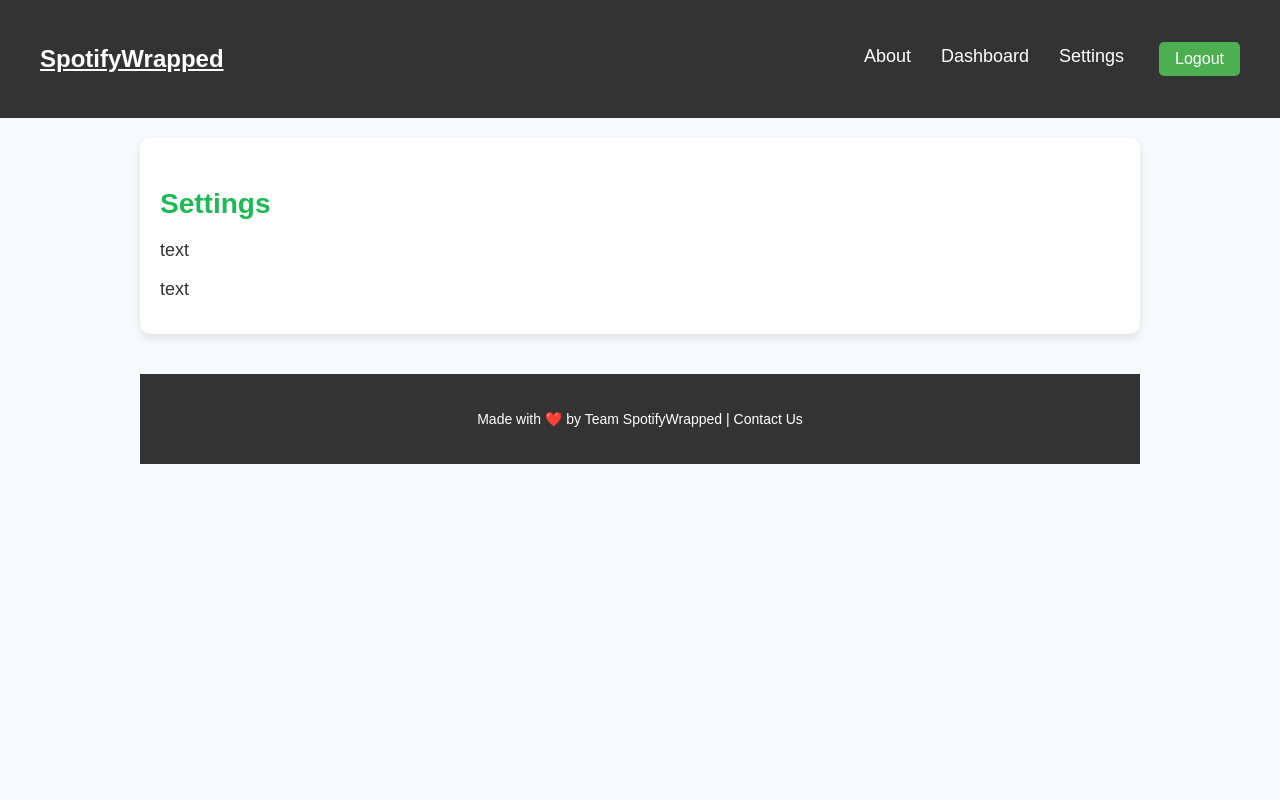
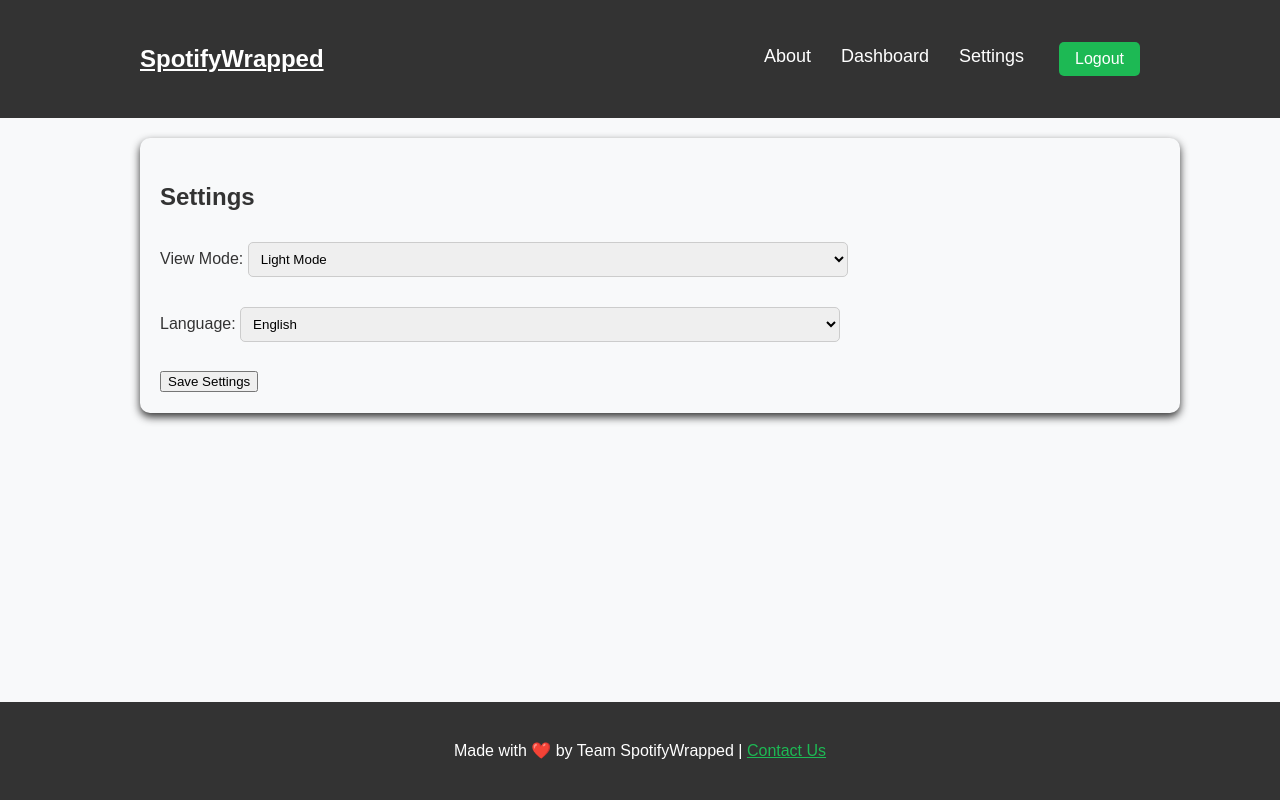
Before and after one commit to AKobir5503/SpotifyWrapped, a Django app: page /settings/ in a window 1280 px wide. Run offline with Django 5.2, Linux system fonts and the light colour scheme; a user stored in the database is signed in; parts of the project's set-up code (start-up, migrations or seed data) failed here and were passed over.

Commit message:
renaming settings to user settings for clarity and making the settings page have view mode functionality

```diff
--- /dev/null
+++ b/wrapped/static/wrapped/user_settings.css
@@ -0,0 +1,202 @@
+/* Color Variables */
+:root {
+    --primary-bg-light: #f8f9fa;
+    --primary-text-light: #333;
+    --header-footer-bg-light: #333;
+    --header-footer-text-light: #fff;
+
+    --primary-bg-dark: #121212;
+    --primary-text-dark: #ffffff;
+    --header-footer-bg-dark: #1f1f1f;
+    --header-footer-text-dark: #ffffff;
+
+    --primary-bg-high-contrast: #000000;
+    --primary-text-high-contrast: #ffff00;
+    --header-footer-bg-high-contrast: #000000;
+    --header-footer-text-high-contrast: #ffff00;
+
+    --highlight-color: #1db954;
+    --hover-highlight: #45a049;
+}
+
+/* General Styles */
+body {
+    font-family: Arial, sans-serif;
+    line-height: 1.6;
+    margin: 0;
+    padding: 0;
+    display: flex;
+    flex-direction: column;
+    min-height: 100vh; /* Ensure full viewport height */
+    transition: all 0.3s ease-in-out;
+}
+
+body.light {
+    background-color: var(--primary-bg-light);
+    color: var(--primary-text-light);
+}
+
+body.dark {
+    background-color: var(--primary-bg-dark);
+    color: var(--primary-text-dark);
+}
+
+body.high_contrast {
+    background-color: var(--primary-bg-high-contrast);
+    color: var(--primary-text-high-contrast);
+}
+
+/* Header */
+header {
+    padding: 20px 0;
+    background-color: var(--header-footer-bg-light);
+    color: var(--header-footer-text-light);
+    transition: all 0.3s ease-in-out;
+}
+
+body.light header {
+    background-color: var(--header-footer-bg-light);
+    color: var(--header-footer-text-light);
+}
+
+body.dark header {
+    background-color: var(--header-footer-bg-dark);
+    color: var(--header-footer-text-dark);
+}
+
+body.high_contrast header {
+    background-color: var(--header-footer-bg-high-contrast);
+    color: var(--header-footer-text-high-contrast);
+}
+
+header .container {
+    max-width: 1200px;
+    margin: 0 auto;
+    display: flex;
+    justify-content: space-between;
+    align-items: center;
+}
+
+header .logo {
+    font-size: 24px;
+    font-weight: bold;
+    color: inherit;
+}
+
+/* Navigation Links */
+header .nav-links {
+    list-style: none;
+    display: flex;
+    justify-content: flex-end;
+    margin: 0;
+    padding: 0;
+}
+
+header .nav-links li {
+    margin: 0 15px;
+}
+
+header .nav-links a {
+    text-decoration: none;
+    font-size: 18px;
+    color: inherit;
+}
+
+/* Logout Button */
+header .logout-form {
+    display: inline;
+    margin-left: 20px;
+}
+
+header .logout-btn {
+    background-color: var(--highlight-color);
+    color: white;
+    border: none;
+    padding: 8px 16px;
+    font-size: 16px;
+    cursor: pointer;
+    border-radius: 5px;
+}
+
+header .logout-btn:hover {
+    background-color: var(--hover-highlight);
+}
+
+/* Main Content */
+.container {
+    flex: 1; /* Allow the container to expand and fill available space */
+    width: 1000px;
+    margin: auto;
+    padding: 20px;
+}
+
+.section {
+    margin-bottom: 40px;
+    padding: 20px;
+    background: #ffffff;
+    border-radius: 10px;
+    box-shadow: 0 4px 8px rgb(51, 51, 51);
+    width: 100%; /* Full width within its container */
+    max-width: 1200px; /* Adjust the width to match the screenshot */
+    margin: 0 auto; /* Center the box horizontally */
+    background-color: #76b2fe;
+}
+
+body.light .section {
+    background-color: var(--primary-bg-light);
+    color: var(--primary-text-light);
+}
+
+body.dark .section {
+    background-color: var(--primary-bg-dark);
+    color: var(--primary-text-dark);
+}
+
+body.high_contrast .section {
+    background-color: var(--primary-bg-high-contrast);
+    color: var(--primary-text-high-contrast);
+}
+
+/* Footer */
+footer {
+    text-align: center;
+    padding: 20px;
+    background-color: var(--header-footer-bg-light);
+    color: var(--header-footer-text-light);
+    transition: all 0.3s ease-in-out;
+}
+
+body.light footer {
+    background-color: var(--header-footer-bg-light);
+    color: var(--header-footer-text-light);
+}
+
+body.dark footer {
+    background-color: var(--header-footer-bg-dark);
+    color: var(--header-footer-text-dark);
+}
+
+body.high_contrast footer {
+    background-color: var(--header-footer-bg-high-contrast);
+    color: var(--header-footer-text-high-contrast);
+}
+
+/* Dropdowns */
+select {
+    width: 100%; /* Full width of its container */
+    max-width: 600px; /* Adjust dropdown width */
+    padding: 8px;
+    margin-top: 5px;
+    border: 1px solid #ccc;
+    border-radius: 5px;
+    box-sizing: border-box;
+}
+
+/* Link Hover Effects */
+a {
+    color: var(--highlight-color);
+}
+
+a:hover {
+    text-decoration: underline;
+}
--- a/wrapped/templates/about.html
+++ b/wrapped/templates/about.html
@@ -32,6 +32,7 @@
 
     <div class="container">
         <div class="section">
+            <h2>{{ view_mode }}</h2>
             <h2>What is SpotifyWrapped?</h2>
             <p>
                 SpotifyWrapped is your personalized music companion, designed to provide a detailed summary of your Spotify listening habits.
--- a/wrapped/templates/settings.html
+++ /dev/null
@@ -1,47 +0,0 @@
-{% load static %}
-<!DOCTYPE html>
-<html lang="en">
-<head>
-    <meta charset="UTF-8">
-    <meta name="viewport" content="width=device-width, initial-scale=1.0">
-    <title>About SpotifyWrapped</title>
-    <link rel="stylesheet" href="{% static 'wrapped/about.css' %}">
-
-</head>
-<body>
-    <header>
-        <div class="container">
-            <a href="/" class="logo">SpotifyWrapped</a>
-            <ul class="nav-links">
-                <li><a href="{% url 'about' %}">About</a></li>
-                {% if user.is_authenticated %}
-                    <li><a href="{% url 'dashboard' %}">Dashboard</a></li>
-                    <li><a href="{% url 'settings' %}">Settings</a></li>
-                    <form action="{% url 'logout' %}" method="post" class="logout-form">
-                        {% csrf_token %}
-                        <button type="submit" class="logout-btn">Logout</button>
-                    </form>
-                {% else %}
-                    <li><a href="{% url 'login' %}">Login</a></li>
-                    <li><a href="{% url 'register' %}">Register</a></li>
-                    <li><a href="{% url 'settings' %}">Settings</a></li>
-                {% endif %}
-            </ul>
-        </div>
-    </header>
-
-    <div class="container">
-        <div class="section">
-            <h2>Settings</h2>
-            <p>
-                text
-            <p>
-                text
-            </p>
-        </div>
-
-    <footer>
-        <p>Made with ❤️ by Team SpotifyWrapped | Contact Us</p>
-    </footer>
-</body>
-</html>
--- /dev/null
+++ b/wrapped/templates/user_settings.html
@@ -0,0 +1,96 @@
+{% load static %}
+<!DOCTYPE html>
+<html lang="en" class="{{ view_mode }}">
+<head>
+    <meta charset="UTF-8">
+    <meta name="viewport" content="width=device-width, initial-scale=1.0">
+    <title>SpotifyWrapped - Settings</title>
+    <link rel="stylesheet" href="{% static 'wrapped/user_settings.css' %}">
+</head>
+<body class="{{ view_mode }}">
+<header>
+        <div class="container">
+            <a href="/" class="logo">SpotifyWrapped</a>
+            <ul class="nav-links">
+                <li><a href="{% url 'about' %}">About</a></li>
+                {% if user.is_authenticated %}
+                    <li><a href="{% url 'dashboard' %}">Dashboard</a></li>
+                    <li><a href="{% url 'settings' %}">Settings</a></li>
+                    <form action="{% url 'logout' %}" method="post" class="logout-form">
+                        {% csrf_token %}
+                        <button type="submit" class="logout-btn">Logout</button>
+                    </form>
+                {% else %}
+                    <li><a href="{% url 'login' %}">Login</a></li>
+                    <li><a href="{% url 'register' %}">Register</a></li>
+                    <li><a href="{% url 'settings' %}">Settings</a></li>
+                {% endif %}
+            </ul>
+        </div>
+    </header>
+
+<div class="container">
+    <div class="section">
+        <h2>Settings</h2>
+        <form method="POST" action="{% url 'settings' %}">
+            {% csrf_token %}
+            <label for="view-mode">View Mode:</label>
+            <select name="view_mode" id="view-mode">
+                <option value="light" {% if view_mode == "light" %}selected{% endif %}>Light Mode</option>
+                <option value="dark" {% if view_mode == "dark" %}selected{% endif %}>Dark Mode</option>
+                <option value="high_contrast" {% if view_mode == "high_contrast" %}selected{% endif %}>High Contrast</option>
+            </select>
+            <br><br>
+            <label for="language">Language:</label>
+            <select name="language" id="language">
+                <option value="en" {% if language == "en" %}selected{% endif %}>English</option>
+                <option value="es" {% if language == "es" %}selected{% endif %}>Spanish</option>
+                <option value="de" {% if language == "de" %}selected{% endif %}>German</option>
+            </select>
+            <br><br>
+            <button type="submit">Save Settings</button>
+        </form>
+    </div>
+</div>
+
+<footer>
+    <p>Made with ❤️ by Team SpotifyWrapped | <a href="#">Contact Us</a></p>
+</footer>
+
+<script>
+    const settingsForm = document.querySelector("form");
+    settingsForm.addEventListener("submit", function (event) {
+        event.preventDefault(); // Prevent default form submission
+
+        const formData = new FormData(settingsForm);
+
+        // Send AJAX request to update settings
+        fetch("{% url 'settings' %}", {
+            method: "POST",
+            headers: {
+                "X-CSRFToken": "{{ csrf_token }}",
+            },
+            body: formData,
+        })
+        .then(response => response.json())
+        .then(data => {
+            alert(data.message); // Notify user of success
+        })
+        .catch(error => {
+            console.error("Error:", error);
+        });
+    });
+
+    const savedViewMode = localStorage.getItem("viewMode") || "{{ view_mode }}";
+    document.documentElement.className = savedViewMode;
+    const viewModeSelect = document.getElementById("view-mode");
+    viewModeSelect.value = savedViewMode;
+
+    viewModeSelect.addEventListener("change", function () {
+        const selectedMode = this.value;
+        document.documentElement.className = selectedMode; // Update the <html> class
+        localStorage.setItem("viewMode", selectedMode); // Save to localStorage
+    });
+</script>
+</body>
+</html>
--- a/wrapped/urls.py
+++ b/wrapped/urls.py
@@ -5,9 +5,7 @@ from . import views
 urlpatterns = [
     path('', views.landing, name='landing'),
     path('about/', views.about, name='about'),
-
-    path('settings/', views.settings, name='settings'),
-
+    path('settings/', views.user_settings, name='settings'),
     path('login/', views.login_user, name='login'),
     path('register/', views.register_user, name='register'),
     path('logout/', views.user_logout, name='logout'),
--- a/wrapped/views.py
+++ b/wrapped/views.py
@@ -13,6 +13,7 @@ from django.urls import reverse
 from collections import Counter
 from datetime import datetime
 from django.conf import settings
+from django.http import JsonResponse
 
 # use the settings instead of hardcoded values
 SPOTIFY_CLIENT_ID = settings.SPOTIFY_CLIENT_ID
@@ -230,5 +231,18 @@ def wrap_detail(request, wrap_id):
 def index(request):
     return render(request, 'index.html')
 
-def settings(request):
-    return render(request, 'settings.html')
+def user_settings(request):
+    if request.method == "POST":
+        view_mode = request.POST.get("view_mode", "light")
+        language = request.POST.get("language", "en")
+
+        # Save the settings to the session
+        request.session["view_mode"] = view_mode
+        request.session["language"] = language
+
+        return render(request, "user_settings.html", {"view_mode": view_mode, "language": language})
+
+    view_mode = request.session.get("view_mode", "light")
+    language = request.session.get("language", "en")
+
+    return render(request, "user_settings.html", {"view_mode": view_mode, "language": language})
```
Also changed, not shown: db.sqlite3.
